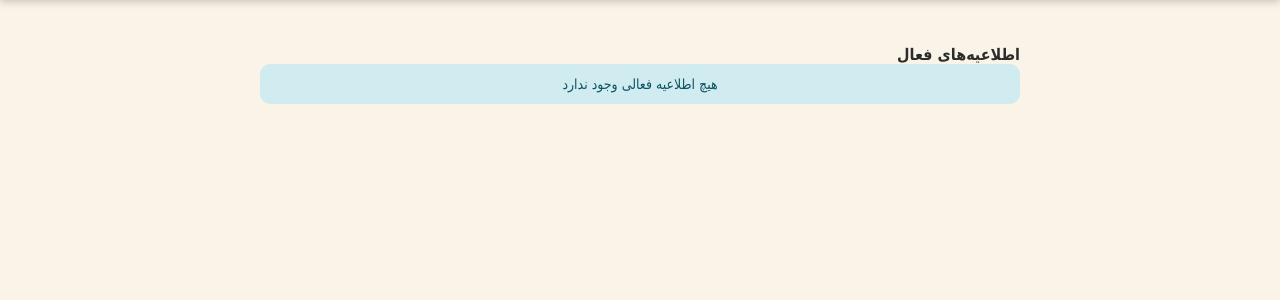
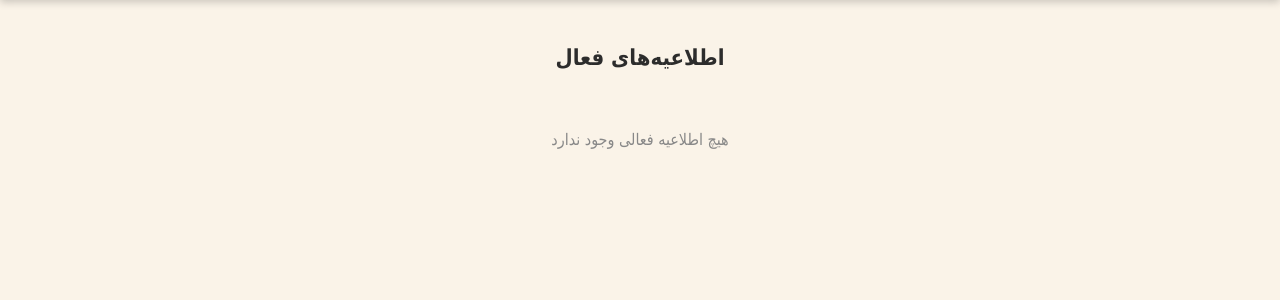
Before and after one commit to irancell939-dotcom/flask-notification-app, a Flask app: page / in a window 1280 px wide. Shown: the part 74-374 px from the top of the page. Run offline with Flask 3, Linux system fonts and the light colour scheme; a user stored in the database is signed in; tables that the repository leaves empty hold one stand-in row (values such as "Sample post").

Commit message:
Update index.html

```diff
--- a/templates/index.html
+++ b/templates/index.html
@@ -3,65 +3,52 @@
 {% block title %}صفحه اصلی{% endblock %}
 
 {% block content %}
-<div class="container mt-4">
-    <h4 class="mb-3 text-center">اطلاعیه‌های فعال</h4>
+<h1 class="page-title">اطلاعیه‌های فعال</h1>
 
 {% if notifications %}
-        <div class="row">
     {% for notification in notifications %}
-            <div class="col-md-6 col-lg-4 mb-3">
-                <div class="card h-100 shadow-sm border-0">
-                    <div class="card-body">
-                        <div class="d-flex justify-content-between align-items-start">
-                            <h5 class="card-title mb-0">
-                                <a href="{{ url_for('view_item', item_id=notification.id) }}" class="text-decoration-none text-dark">
+        {% set days_left = (notification.expiry_date - datetime.now().date()).days %}
+
+        <div class="notification-card">
+            <div class="card-top">
+                <div class="card-title-area">
                     {% if notification.is_important %}
-                                    <span class="badge bg-danger me-2">مهم</span>
+                        <span class="badge-important">مهم</span>
                     {% endif %}
+                    <a href="{{ url_for('view_item', item_id=notification.id) }}" class="card-title">
                         {{ notification.title }}
                     </a>
-                            </h5>
+                </div>
 
-                            <!-- دکمه‌های مدیریتی فقط برای مدیر -->
                 {% if current_user.is_admin %}
-                            <div class="dropdown">
-                                <button class="btn btn-link btn-sm text-muted" type="button" data-bs-toggle="dropdown">
-                                    <i class="fas fa-ellipsis-v"></i>
-                                </button>
-                                <ul class="dropdown-menu dropdown-menu-end">
-                                    <li><a class="dropdown-item" href="{{ url_for('edit_item', item_id=notification.id) }}">ویرایش</a></li>
-                                    <li><a class="dropdown-item" href="{{ url_for('toggle_important', item_id=notification.id) }}">
-                                        {% if notification.is_important %} خارج از حالت مهم {% else %} علامت‌گذاری به عنوان مهم {% endif %}
-                                    </a></li>
-                                    <li><hr class="dropdown-divider"></li>
-                                    <li><a class="dropdown-item text-danger" href="{{ url_for('archive_item', item_id=notification.id) }}">بایگانی</a></li>
-                                    <li><a class="dropdown-item text-danger" href="{{ url_for('delete_item', item_id=notification.id) }}" onclick="return confirm('آیا از حذف این مورد اطمینان دارید؟')">حذف</a></li>
-                                </ul>
+                    <button class="card-menu-btn" onclick="toggleCardActions({{ notification.id }})" aria-label="منو">⋮</button>
+                {% endif %}
+            </div>
+
+            {% if days_left > 0 %}
+                <span class="badge-days">{{ days_left }} روز مانده</span>
+            {% elif days_left == 0 %}
+                <span class="badge-days today">امروز آخرین روز است</span>
+            {% else %}
+                <span class="badge-days expired">منقضی شده</span>
+            {% endif %}
+
+            {% if current_user.is_admin %}
+                <div class="card-actions" id="actions-{{ notification.id }}">
+                    <a href="{{ url_for('view_item', item_id=notification.id) }}">مشاهده</a>
+                    <a href="{{ url_for('edit_item', item_id=notification.id) }}">ویرایش</a>
+                    <a href="{{ url_for('toggle_important', item_id=notification.id) }}" class="warning">
+                        {% if notification.is_important %}خارج از حالت مهم{% else %}علامت‌گذاری مهم{% endif %}
+                    </a>
+                    <a href="{{ url_for('archive_item', item_id=notification.id) }}" class="warning">بایگانی</a>
+                    <a href="{{ url_for('delete_item', item_id=notification.id) }}" class="danger" onclick="return confirm('آیا از حذف مطمئن هستید؟')">حذف</a>
                 </div>
             {% endif %}
         </div>
-
-                        <div class="mt-2 text-end">
-                            <small class="text-muted">
-                                {% set days_left = (notification.expiry_date - datetime.now().date()).days %}
-                                {% if days_left > 0 %}
-                                    <span class="badge bg-success">{{ days_left }} روز مانده</span>
-                                {% elif days_left == 0 %}
-                                    <span class="badge bg-warning text-dark">امروز آخرین روز است</span>
+    {% endfor %}
 {% else %}
-                                    <span class="badge bg-secondary">منقضی شده</span>
-                                {% endif %}
-                            </small>
-                        </div>
-                    </div>
-                </div>
-            </div>
-            {% endfor %}
-        </div>
-    {% else %}
-        <div class="alert alert-info text-center">
+    <div class="empty-state">
         هیچ اطلاعیه فعالی وجود ندارد
     </div>
 {% endif %}
-</div>
 {% endblock %}
```
Lines whose indentation alone changed are shown as unchanged.
